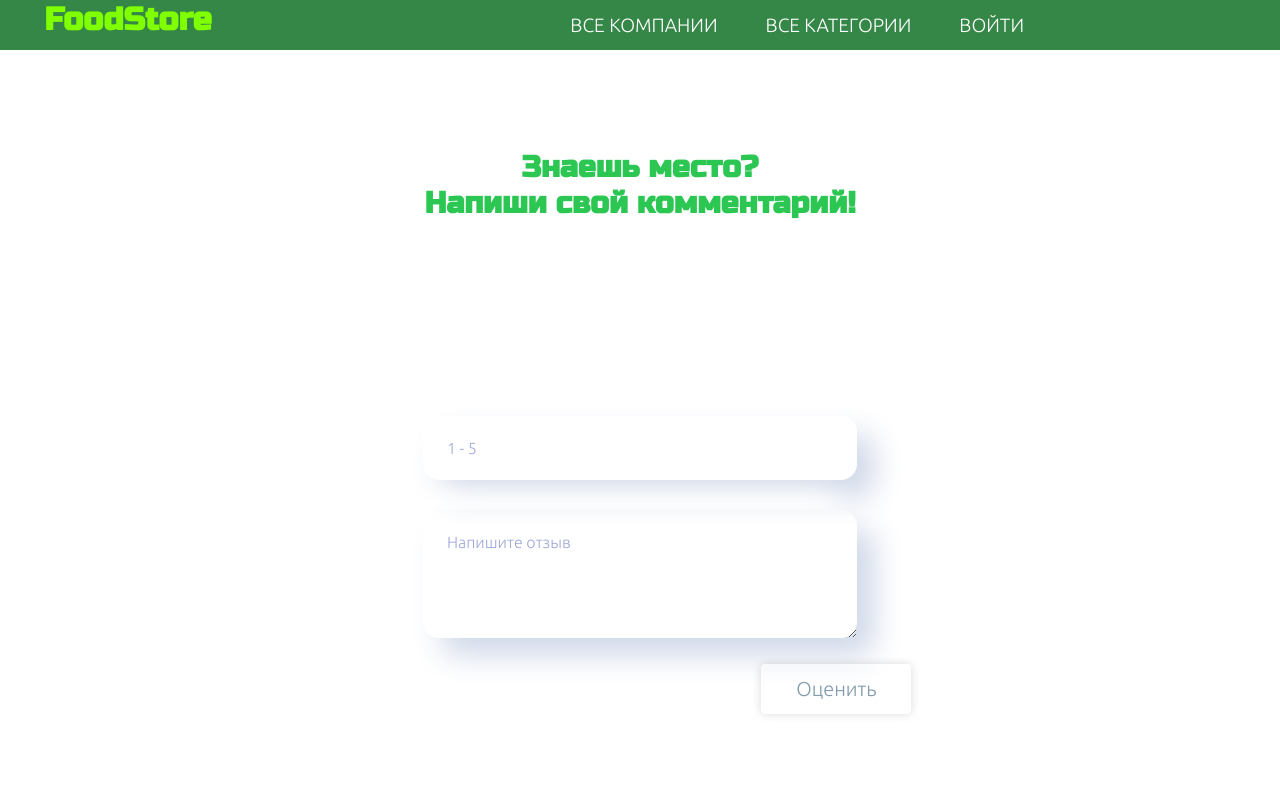
After one commit to SaylerGaming/DjangoProject, a Django app: page /company/1111/review in a window 1280 px wide. The commit adds this page. Run offline with Django 3.2, Linux system fonts and the light colour scheme; data comes from the database, SQL or seed files in the repository; both versions use the stored data as it was after the commit.

Commit message:
review add'

```diff
--- a/advertising/models.py
+++ b/advertising/models.py
@@ -23,7 +23,7 @@ class Review(models.Model):
     text = models.TextField(null=True, blank=True)
     created_at = models.DateTimeField(auto_now_add=True)
     def  __str__(self):
-        return self.profile
+        return self.text
 
 class Reserve(models.Model):
     company = ForeignKey(Company, on_delete=CASCADE, null=True, blank=True)
--- a/companies/templates/companies/companies.html
+++ b/companies/templates/companies/companies.html
@@ -11,7 +11,7 @@
     <section class="product">
         <div class="container">
             <div class="product-show">
-                <img src="{{ company.logo.url }}" alt="kfc_img">
+                <img src="{{ company.logo.url }}">
                 <div class="product-content">
                     <p class="title">{{ company.name }}</p>
                     <div class="rating">
--- a/companies/templates/companies/company.html
+++ b/companies/templates/companies/company.html
@@ -8,7 +8,7 @@
 <section class="product">
     <div class="container">
         <div class="product-show">
-            <img src="{{ company.logo.url }}" alt="kfc_img">
+            <img src="{{ company.logo.url }}">
             <div class="product-content">
                 <p class="title">{{ comapny.name }}</p>
                 <div class="rating">
@@ -20,6 +20,7 @@
                         {% endif %}
                     {% endfor %}
                 </div>
+                <a href="{% url 'companyReview' company.slug %}">Посмотреть отзывы</a>
                 <p>{{ company.description }}</p>
             </div>
         </div>
--- a/companies/templates/companies/index.html
+++ b/companies/templates/companies/index.html
@@ -10,7 +10,7 @@
             <div class="cards">
                 {% for ad in advertise %}
                     <div class="card">
-                        <a href="{% url 'company' ad.company.slug %}"><img src="{{ ad.company.logo_min.url }}" alt="kfc_img">
+                        <a href="{% url 'company' ad.company.slug %}"><img src="{{ ad.company.logo_min.url }}">
                         <p>{{ ad.company.name }}</p></a>
                     </div>
                 {% endfor %}
--- /dev/null
+++ b/companies/templates/companies/review.html
@@ -0,0 +1,34 @@
+{% extends 'index/main.html' %}
+{% block content %}
+
+{% load static %}
+<link rel="stylesheet" href="{% static 'styles/review.css' %}">
+
+<div class="content" style="background-color: white; padding-top: 3em;">
+
+    {% if reviews %}
+        <h1 class="title fancy-font">Отзывы о компании {{ company.name }}</h1>
+        {% for review in reviews %}
+            <div class="review-box">
+                <p style="font-weight: 900;">{{ review.profile.username }}</p>
+                <p>{{ review.text }}</p>
+            </div>
+        {% endfor %}
+    {% endif %}
+
+    <h1 class="title fancy-font">Знаешь место?<br>
+        Напиши свой комментарий!</h1>
+    <form method="post">
+        <div style="display: flex; flex-direction:column">
+            {% csrf_token %}
+            <div class="box">
+                <input name="stars" type="number" placeholder="1 - 5">
+                <textarea name="comment" id="comment" placeholder="Напишите отзыв"></textarea>
+            </div>
+            <div class="flex-end">
+                <button type="submit" class="noselect">Оценить</button>
+            </div>
+        </div>
+    </form>
+</div>
+{% endblock content %}
--- a/companies/urls.py
+++ b/companies/urls.py
@@ -4,6 +4,7 @@ from . import views
 urlpatterns = [
     path('', views.index, name='index'),
     path('company/<str:slug>', views.company, name='company'),
+    path('company/<str:slug>/review', views.companyReview, name='companyReview'),
     path('companies', views.companies, name='companies'),
 
     path('your-company/', views.companyIndex, name='companyIndex'),
--- a/companies/views.py
+++ b/companies/views.py
@@ -5,9 +5,9 @@ from django.contrib.auth.decorators import login_required
 from .models import Guarantee, Company, Category, Product
 from .forms import ProductForm
 from users.models import Profile
-from advertising.models import RecomendedContent
+from advertising.models import RecomendedContent, Review
 from django.contrib import messages
-from advertising.models import RecomendedContent
+from advertising.models import RecomendedContent, Review
 from datetime import datetime, timedelta
 
 def index(request):
@@ -122,3 +122,21 @@ def categoryDelete(request, id):
     Category.objects.get(id=id).delete()
     messages.success(request, 'категория удалена')
     return redirect('companyCategories')
+
+def companyReview(request, slug):
+    company = Company.objects.get(slug=slug)
+    reviews = Review.objects.filter(company=company)
+    if(request.method == 'POST'):
+        profile = Profile.objects.get(user_id = request.user.id)
+        review = Review.objects.create(profile=profile, stars=request.POST['stars'], company=company, text=request.POST['comment'])
+        companyRating = 0
+        ReviewCount = 0
+        for item in reviews:
+            companyRating += item.stars
+            ReviewCount += 1
+        companyRating = (companyRating + int(request.POST['stars'])) / (ReviewCount + 1)
+        company.rating = companyRating
+        company.save()
+        return redirect('companyReview', slug)
+    context = {'company':company, 'reviews':reviews}
+    return render(request, 'companies/review.html', context)
--- /dev/null
+++ b/static/styles/review.css
@@ -0,0 +1,132 @@
+.review-box {
+  text-align: left;
+  border: 1px #044e14 solid;
+  color: #044e14;
+  width: 60%;
+  padding: 10px 15px;
+  border-radius: 15px;
+}
+
+
+.box {
+    display: block;
+    width: 80%;
+    margin: 1vh auto;
+  }
+textarea {
+    -webkit-tap-highlight-color: transparent;
+    width: 100%;
+    min-height: 8rem;
+    padding: 1rem 1.5rem;
+    font-size: 1rem;
+    line-height: 2rem;
+    font-weight: 300;
+    background:#FFFFFF;
+    border: none;
+    border-radius: 1rem;
+    outline: none;
+    box-shadow:
+      18px 18px 30px #D1D9E9,
+      -18px -18px 30px #FFFFFF;
+    resize: vertical;
+    transition: ease .2s;
+    cursor: pointer;
+    margin: 15px 0;
+  }
+
+input {
+    width: 100%;
+    min-height: 1rem;
+    padding: 1rem 1.5rem;
+    font-size: 1rem;
+    line-height: 2rem;
+    font-weight: 300;
+    background:#FFFFFF;
+    border: none;
+    border-radius: 1rem;
+    outline: none;
+    box-shadow:
+      18px 18px 30px #D1D9E9,
+      -18px -18px 30px #FFFFFF;
+    margin: 15px 0;
+}
+
+input:focus {
+    box-shadow:
+      inset 9px 9px 15px #D1D9E9,
+      inset -9px -9px 15px #FFFFFF;
+  }
+
+  textarea::placeholder, input::placeholder{
+    color: #9fa8da;
+  }
+
+  textarea:focus {
+    min-height: 12rem;
+    box-shadow:
+      inset 18px 18px 30px #D1D9E9,
+      inset -18px -18px 30px #FFFFFF;
+  }
+
+  /* Chrome/Opera/Safari */
+  ::-webkit-input-placeholder {
+    color: transparent;
+  }
+  /* Firefox 19+ */
+  ::-moz-placeholder {
+    color: transparent;
+  }
+  /* IE 10+ */
+  :-ms-input-placeholder {
+    color: transparent;
+  }
+  /* Firefox 18- */
+  :-moz-placeholder {
+    color: transparent;
+  }
+
+  textarea:placeholder-shown {
+    background: none;
+  }
+
+/* кнопка */
+.noselect {
+    -webkit-touch-callout: none;
+      -webkit-user-select: none;
+       -khtml-user-select: none;
+         -moz-user-select: none;
+          -ms-user-select: none;
+              user-select: none;
+          -webkit-tap-highlight-color: transparent;
+  }
+
+  button {
+    width: 150px;
+    height: 50px;
+    cursor: pointer;
+    border: none;
+    color: #829bad;
+    font-size: 20px;
+    border-radius: 4px;
+    box-shadow: inset 0px 3px 5px rgba(255,255,255,0.5), 0px 0px 10px rgba(0,0,0,0.15);
+    background: rgb(2,0,36);
+    background: linear-gradient(45deg, rgba(2,0,36,0) 5%, rgba(137, 224, 184, 0.3) 6%, rgba(255,255,255,0) 9%, rgba(137, 224, 184, 0.3) 10%, rgba(255,255,255,0) 17%, rgba(137, 224, 184, 0.3) 19%, rgba(255,255,255,0) 21%);
+    background-size: 150%;
+    background-position: right;
+    transition: 1s;
+  }
+
+  button:hover {
+      background-position: left;
+      color: #394a56;
+      box-shadow: inset 0px 3px 5px rgba(255,255,255,1), 0px 0px 10px rgba(0,0,0,0.25);
+  }
+
+  button:focus {
+      outline: none;
+  }
+
+.flex-end {
+    display: flex;
+    justify-content: end;
+}
```
Also changed, not shown: db.sqlite3.
